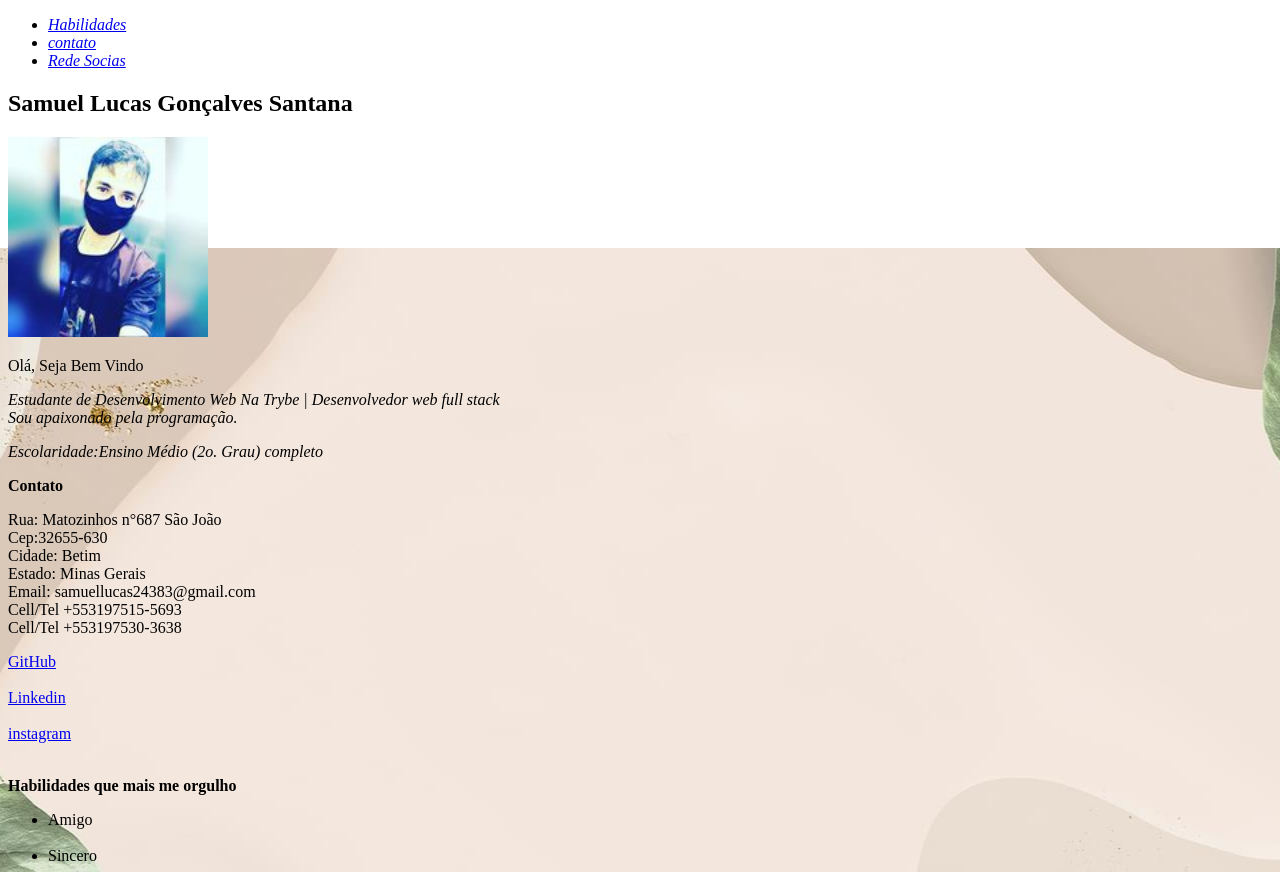
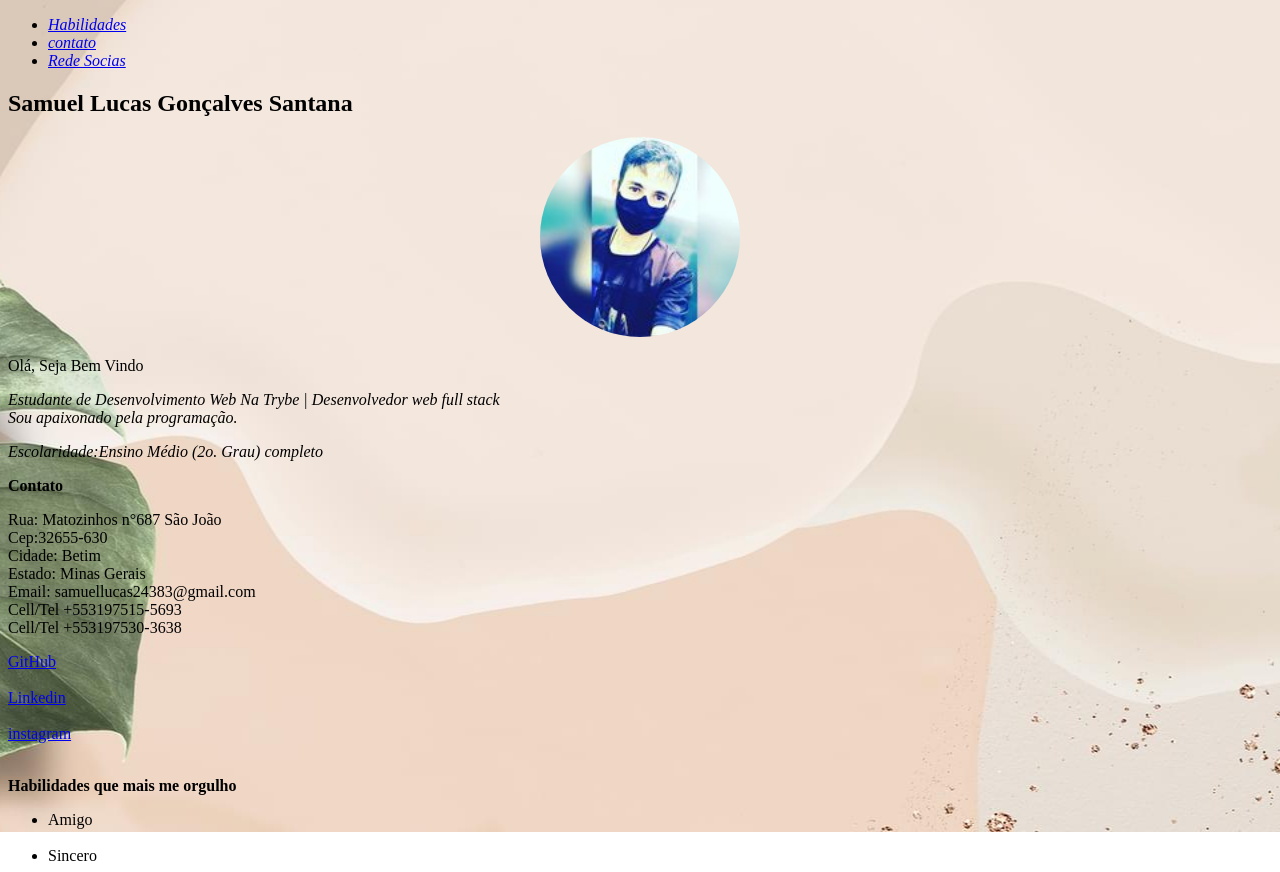
Before and after one commit to Dev-Senior-Sciencies/Dev-Senior-Sciencies.github.io, a plain HTML site: page index.html in a window 1280 px wide. Shown: the top 872 px of the page. Drawn offline with Linux system fonts and the light colour scheme.

Commit message:
adiciono text css

```diff
--- a/css/style.css
+++ b/css/style.css
@@ -1,6 +1,14 @@
 body {
   background-image: url(../img/principal.jpg);
   display: block;
-  background-position: center center;
+  background-position: center -50%;
+  height: ;
   background-repeat: no-repeat;
 }
+#idSamuca{
+  border-radius: 50%;
+  ;
+}
+div {
+  text-align: center;
+}
--- a/index.html
+++ b/index.html
@@ -12,7 +12,7 @@
      <li><i><a href="#20">Rede Socias</a></i></li>
   </ul>
   <h2><strong>Samuel Lucas Gonçalves Santana</strong></h2>
-  <img src="/samue.jpg" alt="Samuel lucas Foto" width="200px">
+  <div><img  id="idSamuca"src="/samue.jpg" alt="Samuel lucas Foto" width="200px"></div>
   <p><strong></strong>Olá, Seja Bem Vindo</strong></p>
   <p><i>Estudante de Desenvolvimento Web Na Trybe |
   Desenvolvedor web full stack<br>
```
